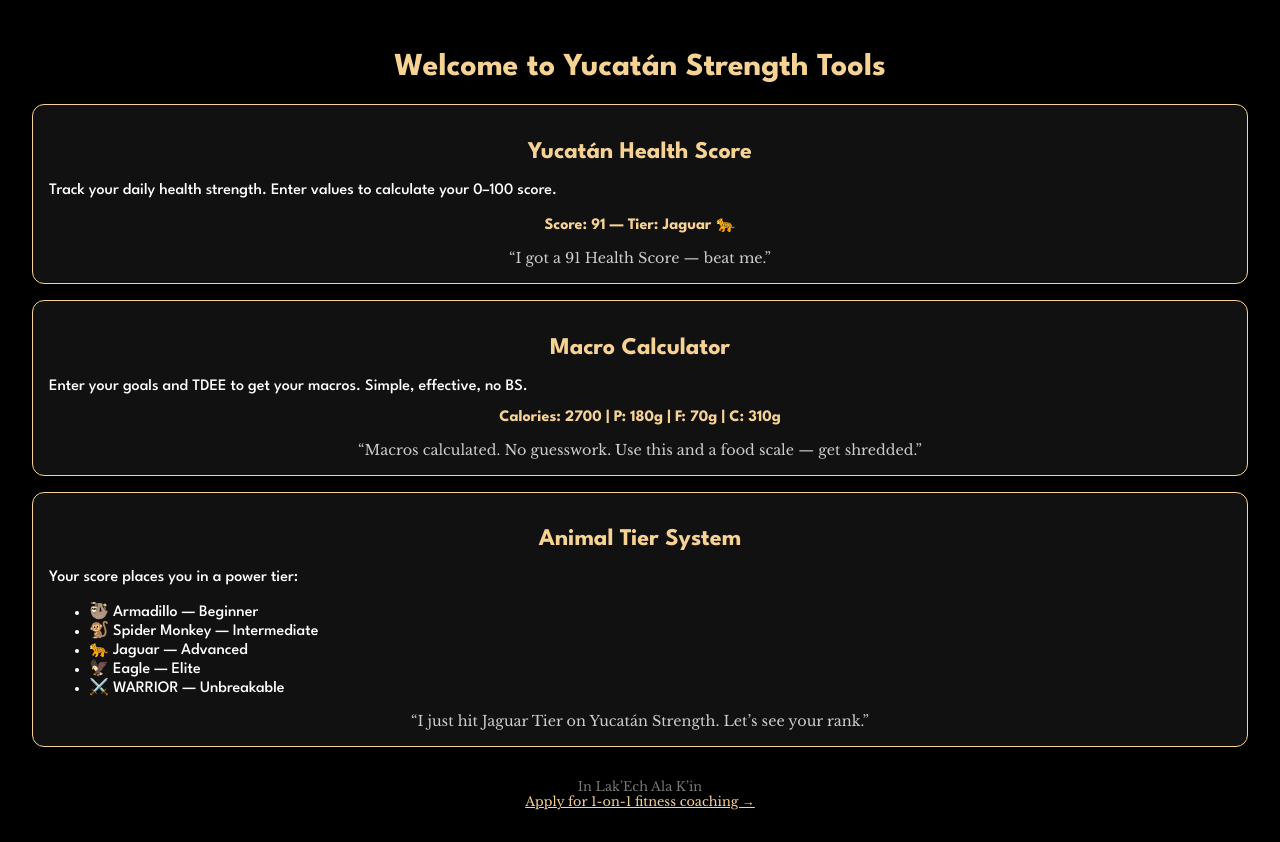
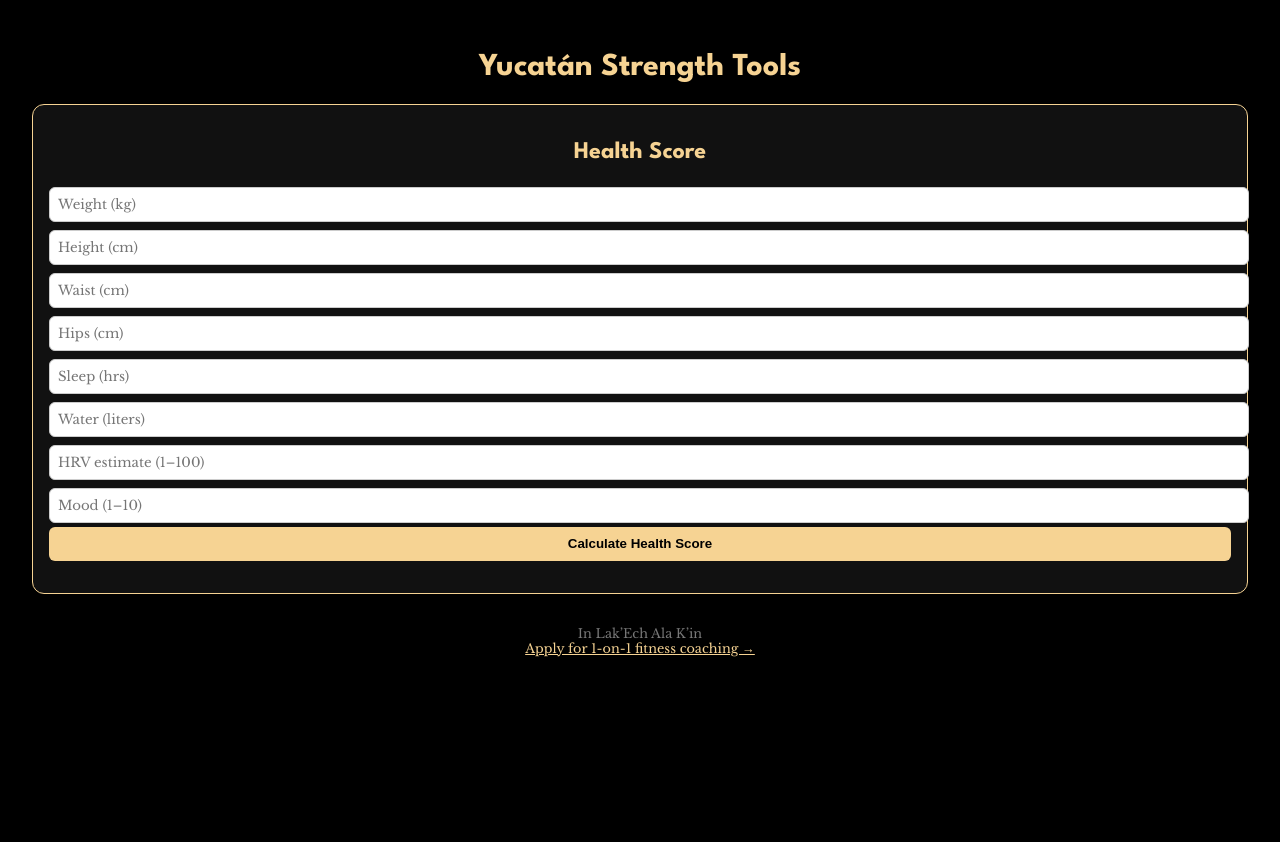
Before and after one commit to yucatanstrength/yucatan_strength_webapp, a Flask app: page / in a window 1280 px wide. After the commit the page ends 657 px from the top, so only its background shows below. Run offline with Flask 3, Linux system fonts and the light colour scheme.

Commit message:
Add functional frontend with health score logic

```diff
--- a/templates/index.html
+++ b/templates/index.html
@@ -54,41 +54,62 @@
       border-radius: 6px;
       cursor: pointer;
     }
+    input, select {
+      width: 100%;
+      padding: 0.5rem;
+      margin: 0.25rem 0;
+      border-radius: 6px;
+      border: 1px solid #ccc;
+      font-family: 'Libre Baskerville', serif;
+    }
   </style>
 </head>
 <body>
-  <h1>Welcome to Yucatán Strength Tools</h1>
+  <h1>Yucatán Strength Tools</h1>
 
   <div class="card">
-    <h2>Yucatán Health Score</h2>
-    <p>Track your daily health strength. Enter values to calculate your 0–100 score.</p>
-    <div class="result">Score: 91 — Tier: Jaguar 🐆</div>
-    <div class="share-text">“I got a 91 Health Score — beat me.”</div>
-  </div>
-
-  <div class="card">
-    <h2>Macro Calculator</h2>
-    <p>Enter your goals and TDEE to get your macros. Simple, effective, no BS.</p>
-    <div class="result">Calories: 2700 | P: 180g | F: 70g | C: 310g</div>
-    <div class="share-text">“Macros calculated. No guesswork. Use this and a food scale — get shredded.”</div>
-  </div>
-
-  <div class="card">
-    <h2>Animal Tier System</h2>
-    <p>Your score places you in a power tier:</p>
-    <ul>
-      <li>🦥 Armadillo — Beginner</li>
-      <li>🐒 Spider Monkey — Intermediate</li>
-      <li>🐆 Jaguar — Advanced</li>
-      <li>🦅 Eagle — Elite</li>
-      <li>⚔️ WARRIOR — Unbreakable</li>
-    </ul>
-    <div class="share-text">“I just hit Jaguar Tier on Yucatán Strength. Let’s see your rank.”</div>
+    <h2>Health Score</h2>
+    <input type="number" id="weight" placeholder="Weight (kg)" />
+    <input type="number" id="height" placeholder="Height (cm)" />
+    <input type="number" id="waist" placeholder="Waist (cm)" />
+    <input type="number" id="hips" placeholder="Hips (cm)" />
+    <input type="number" id="sleep" placeholder="Sleep (hrs)" />
+    <input type="number" id="water" placeholder="Water (liters)" />
+    <input type="number" id="hrv" placeholder="HRV estimate (1–100)" />
+    <input type="number" id="mood" placeholder="Mood (1–10)" />
+    <button onclick="getHealthScore()">Calculate Health Score</button>
+    <div class="result" id="health-result"></div>
+    <div class="share-text" id="health-share"></div>
   </div>
 
   <div class="footer">
     In Lak’Ech Ala K’in<br>
     <a href="https://georgealuke.pythonanywhere.com" target="_blank" style="color:#f6d393;">Apply for 1-on-1 fitness coaching →</a>
   </div>
+
+  <script>
+    async function getHealthScore() {
+      const body = {
+        weight: parseFloat(document.getElementById('weight').value),
+        height: parseFloat(document.getElementById('height').value),
+        waist: parseFloat(document.getElementById('waist').value),
+        hips: parseFloat(document.getElementById('hips').value),
+        sleep: parseFloat(document.getElementById('sleep').value),
+        water: parseFloat(document.getElementById('water').value),
+        hrv: parseFloat(document.getElementById('hrv').value),
+        mood: parseFloat(document.getElementById('mood').value)
+      };
+
+      const res = await fetch('/healthscore', {
+        method: 'POST',
+        headers: { 'Content-Type': 'application/json' },
+        body: JSON.stringify(body)
+      });
+
+      const data = await res.json();
+      document.getElementById('health-result').innerText = `Score: ${data.score} — Tier: ${data.tier}`;
+      document.getElementById('health-share').innerText = `“I got a ${data.score} Health Score — ${data.tier}. Try it at yucatan-strength.onrender.com”`;
+    }
+  </script>
 </body>
 </html>
```
Also changed, not shown: 1 other file.
